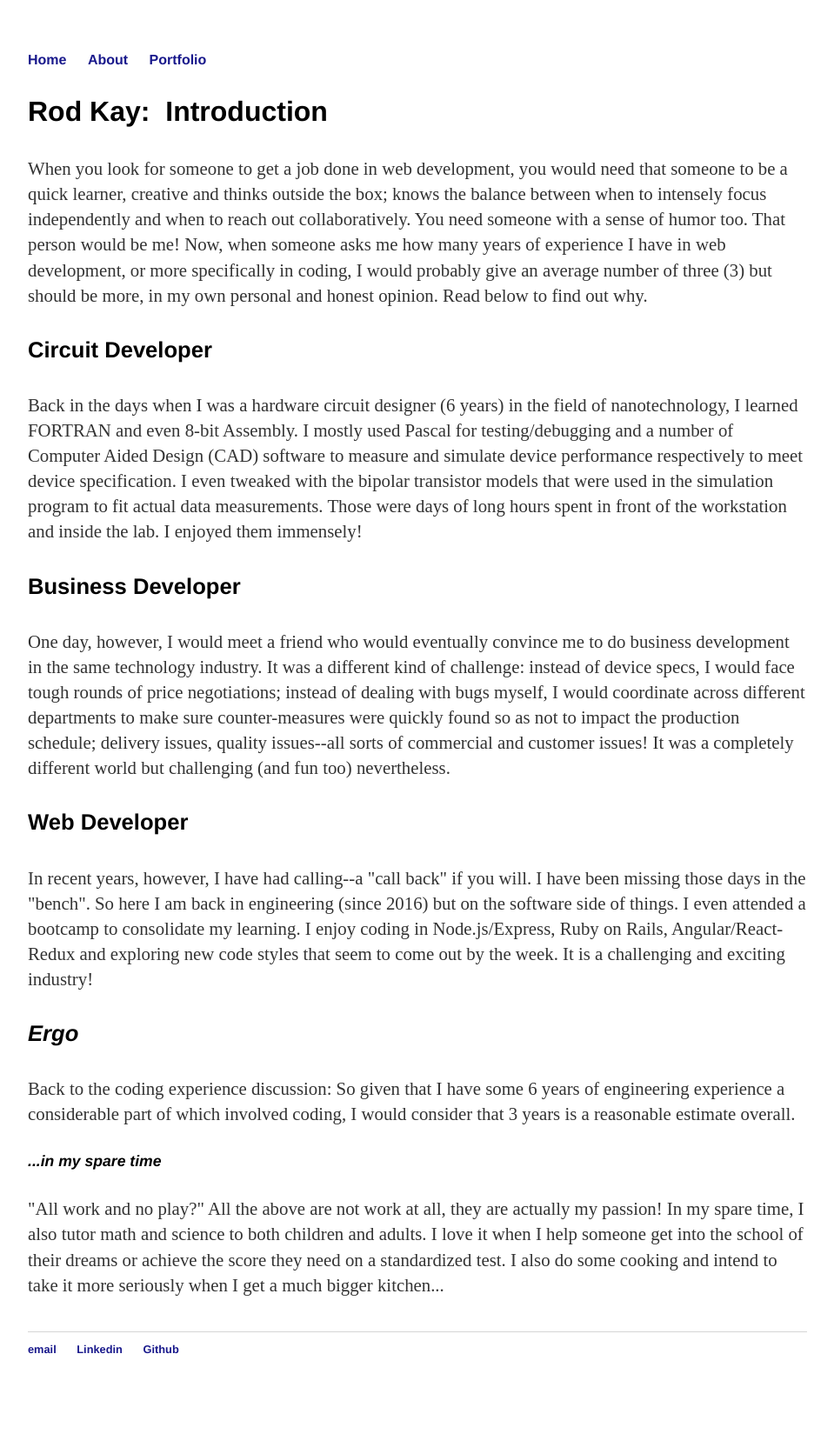
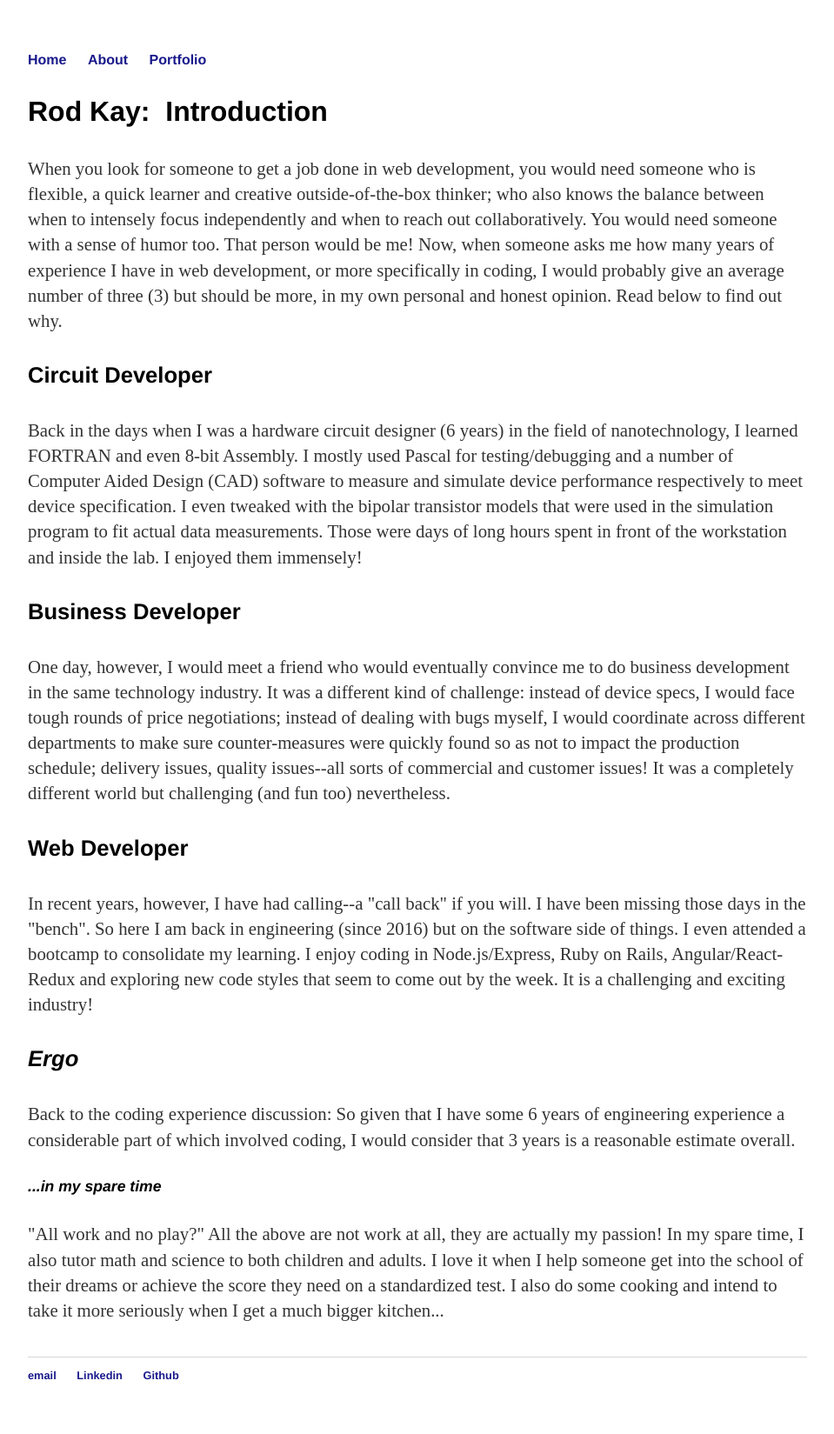
Before and after one commit to rodstaff/rodstaff.github.io, a Jekyll site: the page built from about/index.html, in a window 1280 px wide. Shown: the whole page at 87% size, without its empty margins (160-1119 px from the left). Built offline with Jekyll 4.4.1, drawn with Linux system fonts in a browser that asks for light colours; before the commit the page ends 1619 px from its top, so only the background shows below that.

```diff
--- a/about/index.html
+++ b/about/index.html
@@ -4,7 +4,7 @@
 ---
 <div>
      <h3>Rod Kay:&nbsp&nbspIntroduction</h3>
-     <p>When you look for someone to get a job done in web development, you would need that someone to be a quick learner, creative and thinks outside the box; knows the balance between when to intensely focus independently and when to reach out collaboratively.  You need someone with a sense of humor too.  That person would be me!  Now, when someone asks me how many years of experience I have in web development, or more specifically in coding, I would probably give an average number of three (3) but should be more, in my own personal and honest opinion.  Read below to find out why.</p>
+     <p>When you look for someone to get a job done in web development, you would need someone who is flexible, a quick learner and creative outside-of-the-box thinker; who also knows the balance between when to intensely focus independently and when to reach out collaboratively.  You would need someone with a sense of humor too.  That person would be me!  Now, when someone asks me how many years of experience I have in web development, or more specifically in coding, I would probably give an average number of three (3) but should be more, in my own personal and honest opinion.  Read below to find out why.</p>
      <h4>Circuit Developer</h4>
      <p>Back in the days when I was a hardware circuit designer (6 years) in the field of nanotechnology, I learned FORTRAN and even 8-bit Assembly.  I mostly used Pascal for testing/debugging and a number of Computer Aided Design (CAD) software to measure and simulate device performance respectively to meet device specification.  I even tweaked with the bipolar transistor models that were used in the simulation program to fit actual data measurements.  Those were days of long hours spent in front of the workstation and inside the lab.  I enjoyed them immensely!</p>
      <h4>Business Developer</h4>
```
